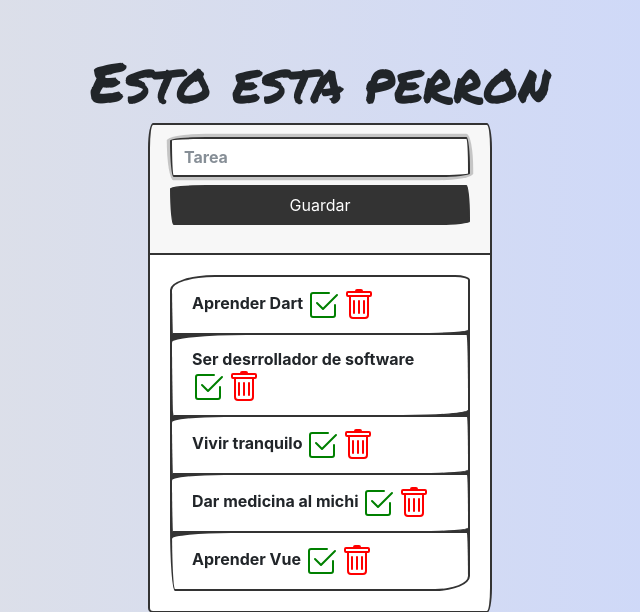
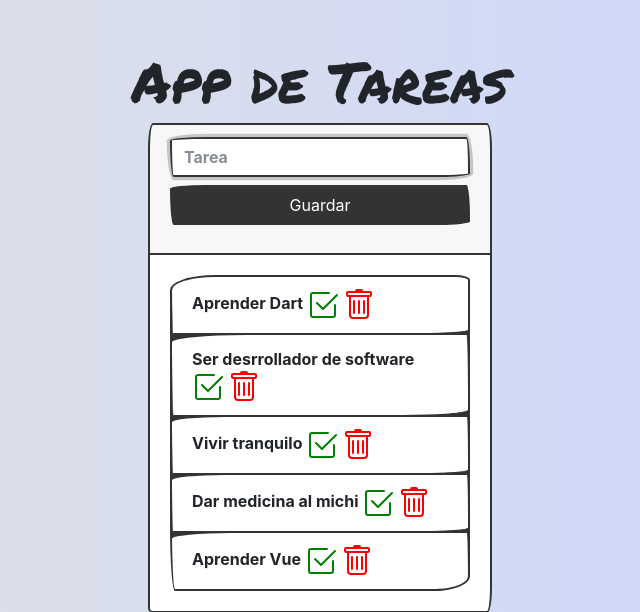
Before and after one commit to Elpalochebas/gestor-tareas, a Flask app: page / in a window 1280 px wide. Shown: the top 612 px of the page, without its empty margins (320-960 px from the left). Run offline with Flask 2, Linux system fonts and the light colour scheme; data comes from the database, SQL or seed files in the repository; some libraries are stand-ins or nearby versions; some web fonts are replaced.

Commit message:
app pruebas

```diff
--- a/templates/index.html
+++ b/templates/index.html
@@ -25,7 +25,7 @@
 </head>
 <body>
     <main class="container p-4">
-        <h1 class="display-4 text-center mt-4 titulo">Esto esta perron</h1>
+        <h1 class="display-4 text-center mt-4 titulo">App de Tareas</h1>
         <div class="row">
             <div class="col-md-4 offset-md-4 my-auto">
                 <div class="card">
```
